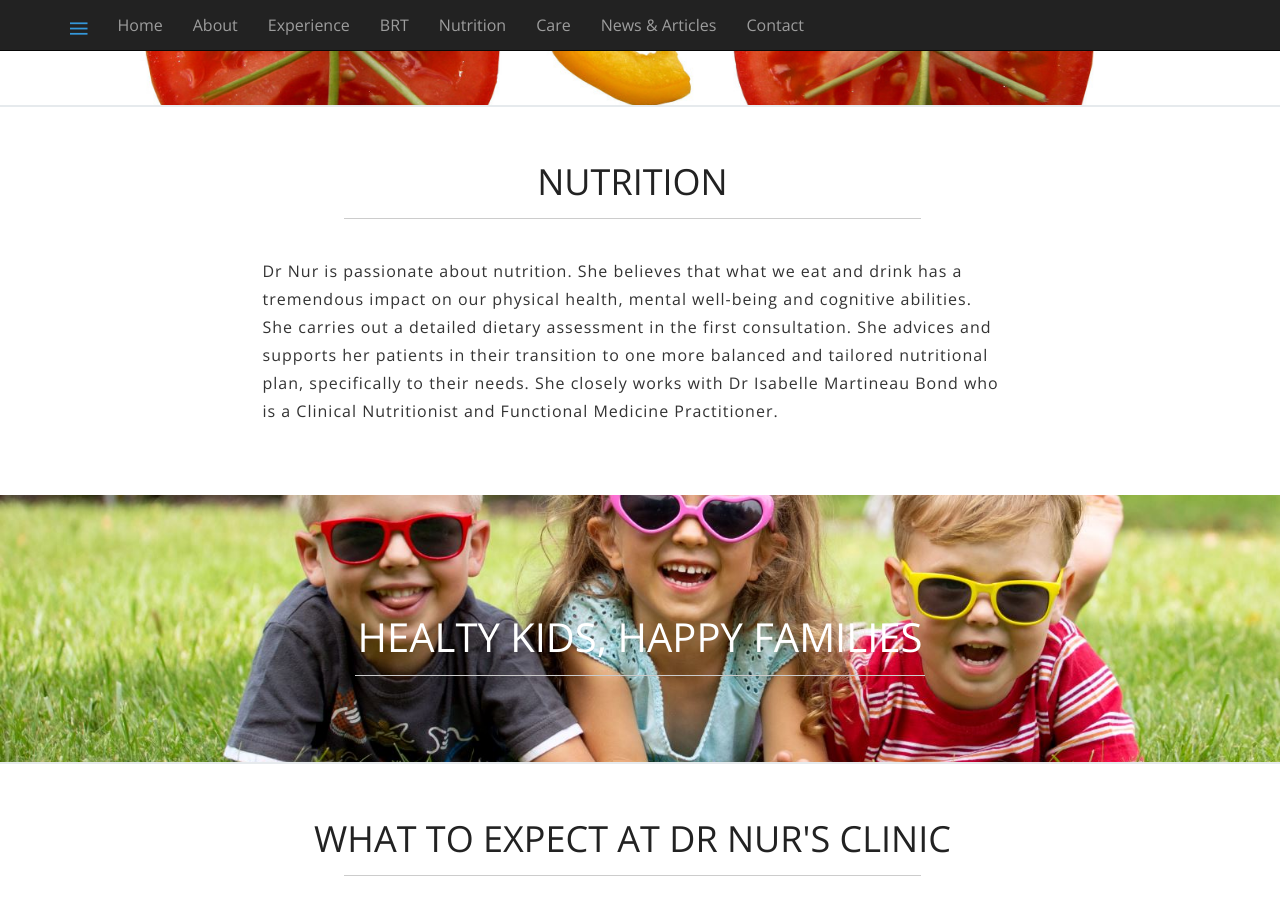
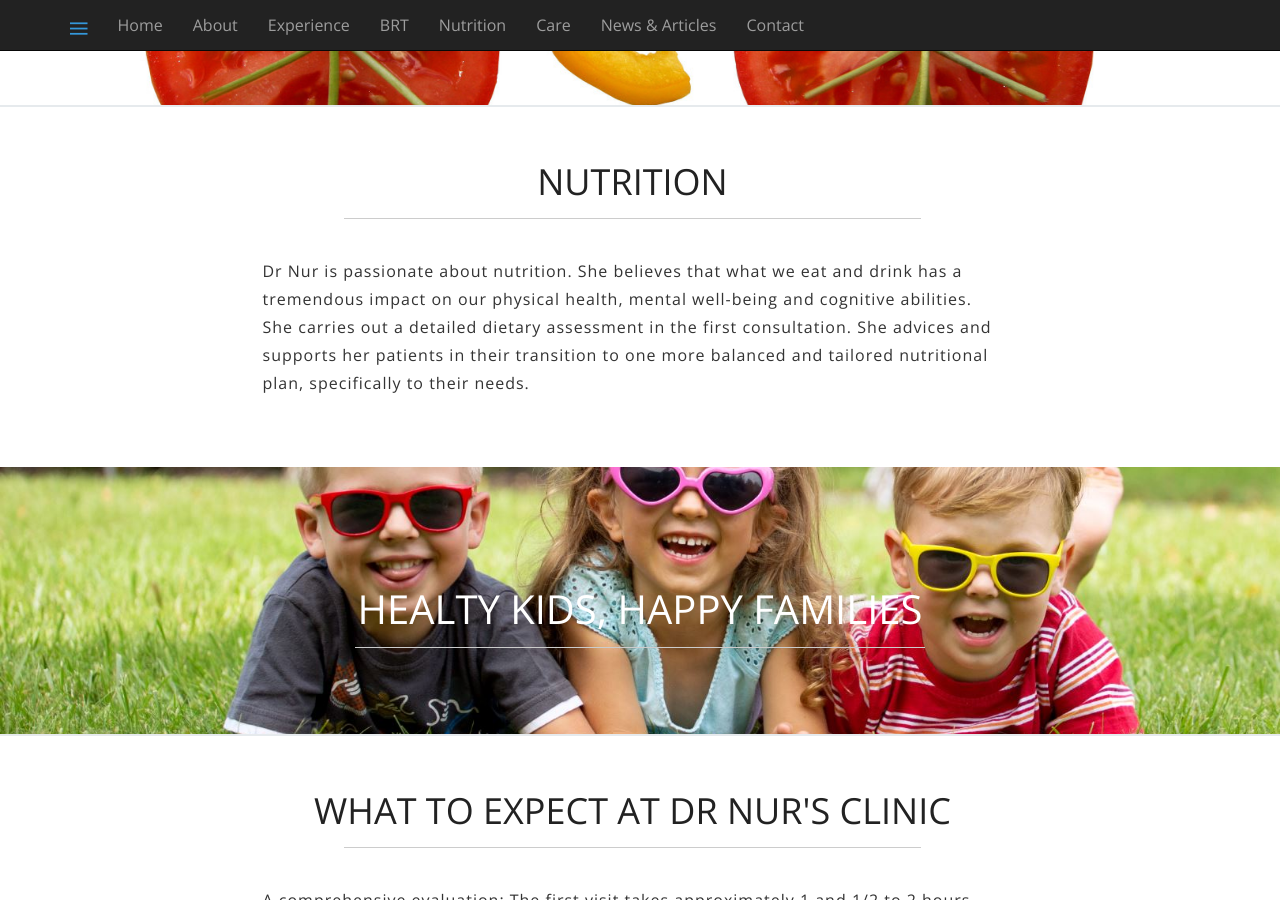
Before and after one commit to huseyinozyilmaz/drnurdan.com, a Jekyll site: the page built from index.html, in a window 1280 px wide and 900 px high, scrolled down 3464 px. Built offline with Jekyll 4.4.1, drawn with Linux system fonts in a browser that asks for light colours; nearby versions of some CDN libraries.

Commit message:
Updated nutrition content

```diff
--- a/_includes/nutrition.html
+++ b/_includes/nutrition.html
@@ -1 +1 @@
-<p>Dr Nur is passionate about nutrition. She believes that what we eat and drink has a tremendous impact on our physical health, mental well-being and cognitive abilities. She carries out a detailed dietary assessment in the first consultation. She advices and supports her patients in their transition to one more balanced and tailored nutritional plan, specifically to their needs.  She closely works with Dr Isabelle Martineau Bond who is a Clinical Nutritionist and Functional Medicine Practitioner.</p>
+<p>Dr Nur is passionate about nutrition. She believes that what we eat and drink has a tremendous impact on our physical health, mental well-being and cognitive abilities. She carries out a detailed dietary assessment in the first consultation. She advices and supports her patients in their transition to one more balanced and tailored nutritional plan, specifically to their needs.</p>
```
